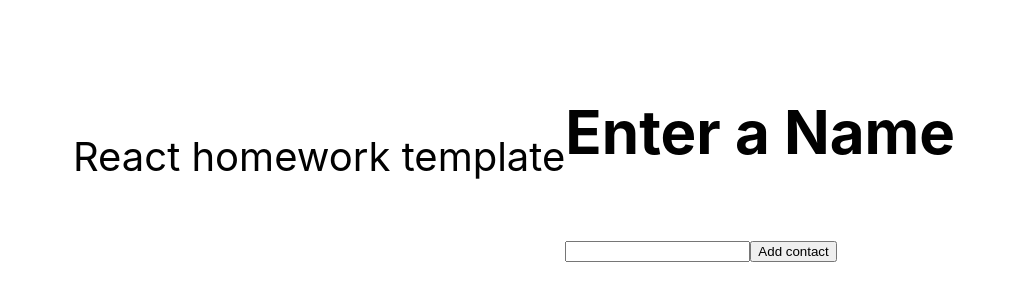
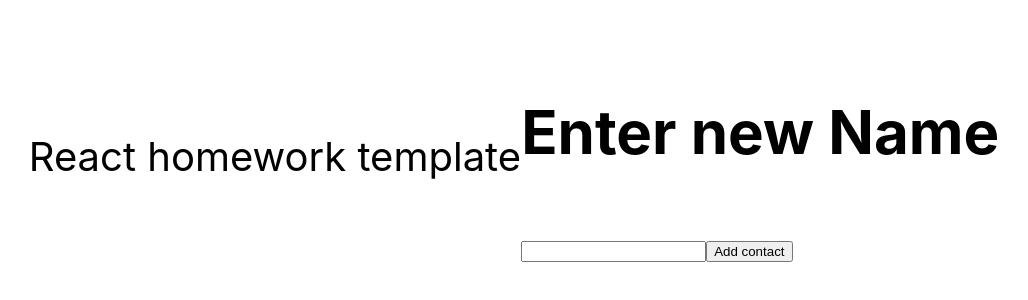
Before and after one commit to OlehKozubJS/goit-react-hw-02-phonebook, a React (Create React App) app: page / in a window 1280 px wide. Shown: the part 244-544 px from the top of the page, without its empty margins (126-1154 px from the left). Built offline with nearby package versions, Linux system fonts and the light colour scheme.

Commit message:
Update App.jsx

```diff
--- a/src/components/App.jsx
+++ b/src/components/App.jsx
@@ -13,7 +13,7 @@ export const App = () => {
             }}
         >
               React homework template
-              <Phonebook name="Enter a Name" />
+              <Phonebook name="Enter new Name" />
         </div>
     );
 };
```
